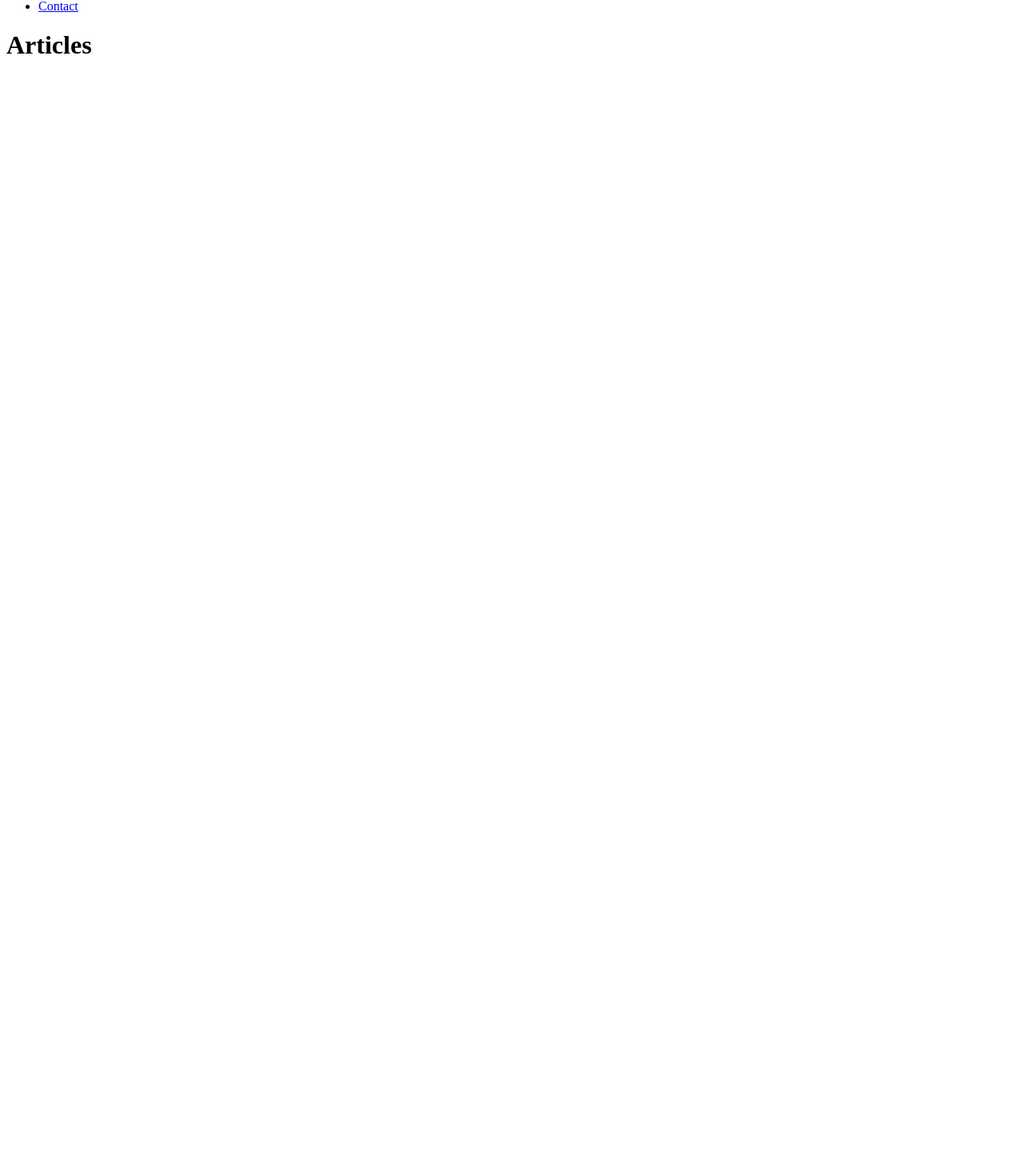
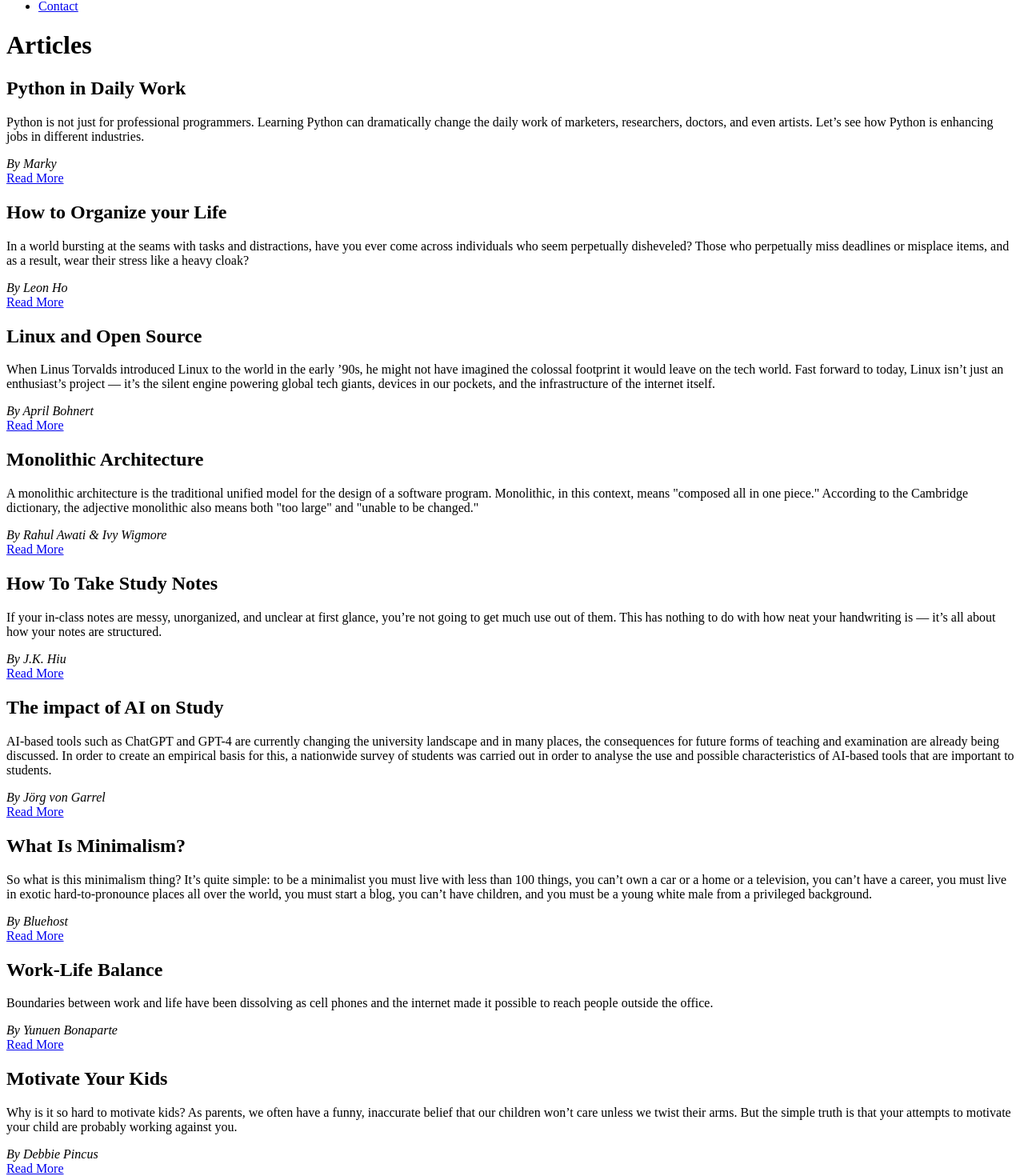
Before and after one commit to fbrump/system-layouts, a Vue app in the folder system-layouts/: page /articles in a window 1280 px wide. Shown: the part 53-1523 px from the top of the page at 80% size. Before the commit the page ends 800 px from the top, so only its background shows below. Built offline with nearby package versions, Linux system fonts and the light colour scheme.

Commit message:
feat: Create articles page structure
- Add some structures on articles page
- Get some articles from real world

ticket: #5

```diff
--- a/system-layouts/src/components/ArticlesPage.vue
+++ b/system-layouts/src/components/ArticlesPage.vue
@@ -6,6 +6,188 @@
   <header>
     <h1>Articles</h1>
   </header>
+  <section>
+    <article>
+      <header>
+        <h2>
+          Python in Daily Work
+        </h2>
+      </header>
+      <section>
+        <p>
+          Python is not just for professional programmers. Learning Python can dramatically change the daily work of marketers, researchers, doctors, and even artists. Let’s see how Python is enhancing jobs in different industries.
+        </p>
+      </section>
+      <footer>
+        <address>
+          By Marky
+        </address>
+        <router-link to="/articles/python-in-daily-work">
+          Read More
+        </router-link>
+      </footer>
+    </article>
+    <article>
+      <header>
+        <h2>
+          How to Organize your Life
+        </h2>
+      </header>
+      <section>
+        <p>
+          In a world bursting at the seams with tasks and distractions, have you ever come across individuals who seem perpetually disheveled? Those who perpetually miss deadlines or misplace items, and as a result, wear their stress like a heavy cloak?
+        </p>
+      </section>
+      <footer>
+        <address>
+          By Leon Ho
+        </address>
+        <router-link to="/articles/how-to-organize-your-life">
+          Read More
+        </router-link>
+      </footer>
+    </article>
+    <article>
+      <header>
+        <h2>
+          Linux and Open Source
+        </h2>
+      </header>
+      <section>
+        <p>
+          When Linus Torvalds introduced Linux to the world in the early ’90s, he might not have imagined the colossal footprint it would leave on the tech world. Fast forward to today, Linux isn’t just an enthusiast’s project — it’s the silent engine powering global tech giants, devices in our pockets, and the infrastructure of the internet itself.
+        </p>
+      </section>
+      <footer>
+        <address>
+          By April Bohnert
+        </address>
+        <router-link to="/articles/linux-and-open-source">
+          Read More
+        </router-link>
+      </footer>
+    </article>
+    <article>
+      <header>
+        <h2>
+          Monolithic Architecture
+        </h2>
+      </header>
+      <section>
+        <p>
+          A monolithic architecture is the traditional unified model for the design of a software program. Monolithic, in this context, means "composed all in one piece." According to the Cambridge dictionary, the adjective monolithic also means both "too large" and "unable to be changed."
+        </p>
+      </section>
+      <footer>
+        <address>
+          By Rahul Awati & Ivy Wigmore
+        </address>
+        <router-link to="/articles/monolithic-architecture">
+          Read More
+        </router-link>
+      </footer>
+    </article>
+    <article>
+      <header>
+        <h2>
+          How To Take Study Notes
+        </h2>
+      </header>
+      <section>
+        <p>
+          If your in-class notes are messy, unorganized, and unclear at first glance, you’re not going to get much use out of them. This has nothing to do with how neat your handwriting is — it’s all about how your notes are structured.
+        </p>
+      </section>
+      <footer>
+        <address>
+          By J.K. Hiu
+        </address>
+        <router-link to="/articles/how-to-take-study-notes">
+          Read More
+        </router-link>
+      </footer>
+    </article>
+    <article>
+      <header>
+        <h2>
+          The impact of AI on Study
+        </h2>
+      </header>
+      <section>
+        <p>
+          AI-based tools such as ChatGPT and GPT-4 are currently changing the university landscape and in many places, the consequences for future forms of teaching and examination are already being discussed. In order to create an empirical basis for this, a nationwide survey of students was carried out in order to analyse the use and possible characteristics of AI-based tools that are important to students.
+        </p>
+      </section>
+      <footer>
+        <address>
+          By Jörg von Garrel
+        </address>
+        <router-link to="/articles/the-impact-of-ai-on-study">
+          Read More
+        </router-link>
+      </footer>
+    </article>
+    <article>
+      <header>
+        <h2>
+          What Is Minimalism?
+        </h2>
+      </header>
+      <section>
+        <p>
+          So what is this minimalism thing? It’s quite simple: to be a minimalist you must live with less than 100 things, you can’t own a car or a home or a television, you can’t have a career, you must live in exotic hard-to-pronounce places all over the world, you must start a blog, you can’t have children, and you must be a young white male from a privileged background.
+        </p>
+      </section>
+      <footer>
+        <address>
+          By Bluehost
+        </address>
+        <router-link to="/articles/what-is-minimalism">
+          Read More
+        </router-link>
+      </footer>
+    </article>
+    <article>
+      <header>
+        <h2>
+          Work-Life Balance
+        </h2>
+      </header>
+      <section>
+        <p>
+          Boundaries between work and life have been dissolving as cell phones and the internet made it possible to reach people outside the office.
+        </p>
+      </section>
+      <footer>
+        <address>
+          By Yunuen Bonaparte
+        </address>
+        <router-link to="/articles/work-life-balance">
+          Read More
+        </router-link>
+      </footer>
+    </article>
+    <article>
+      <header>
+        <h2>
+          Motivate Your Kids
+        </h2>
+      </header>
+      <section>
+        <p>
+          Why is it so hard to motivate kids? As parents, we often have a funny, inaccurate belief that our children won’t care unless we twist their arms. But the simple truth is that your attempts to motivate your child are probably working against you.
+        </p>
+      </section>
+      <footer>
+        <address>
+          By Debbie Pincus
+        </address>
+        <router-link to="/articles/motivate-your-kids">
+          Read More
+        </router-link>
+      </footer>
+    </article>
+  </section>
 </template>
 
 <style scoped>
```
